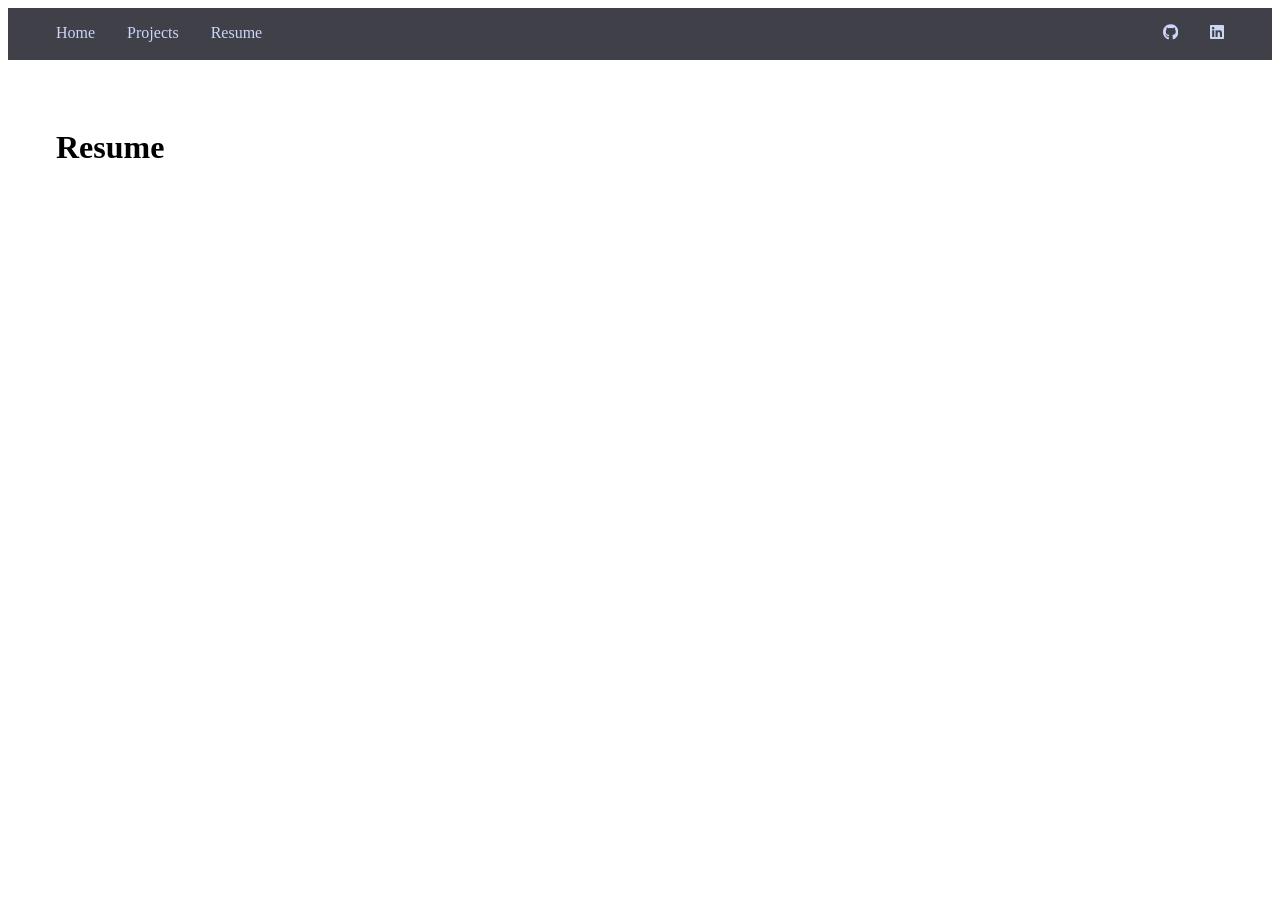
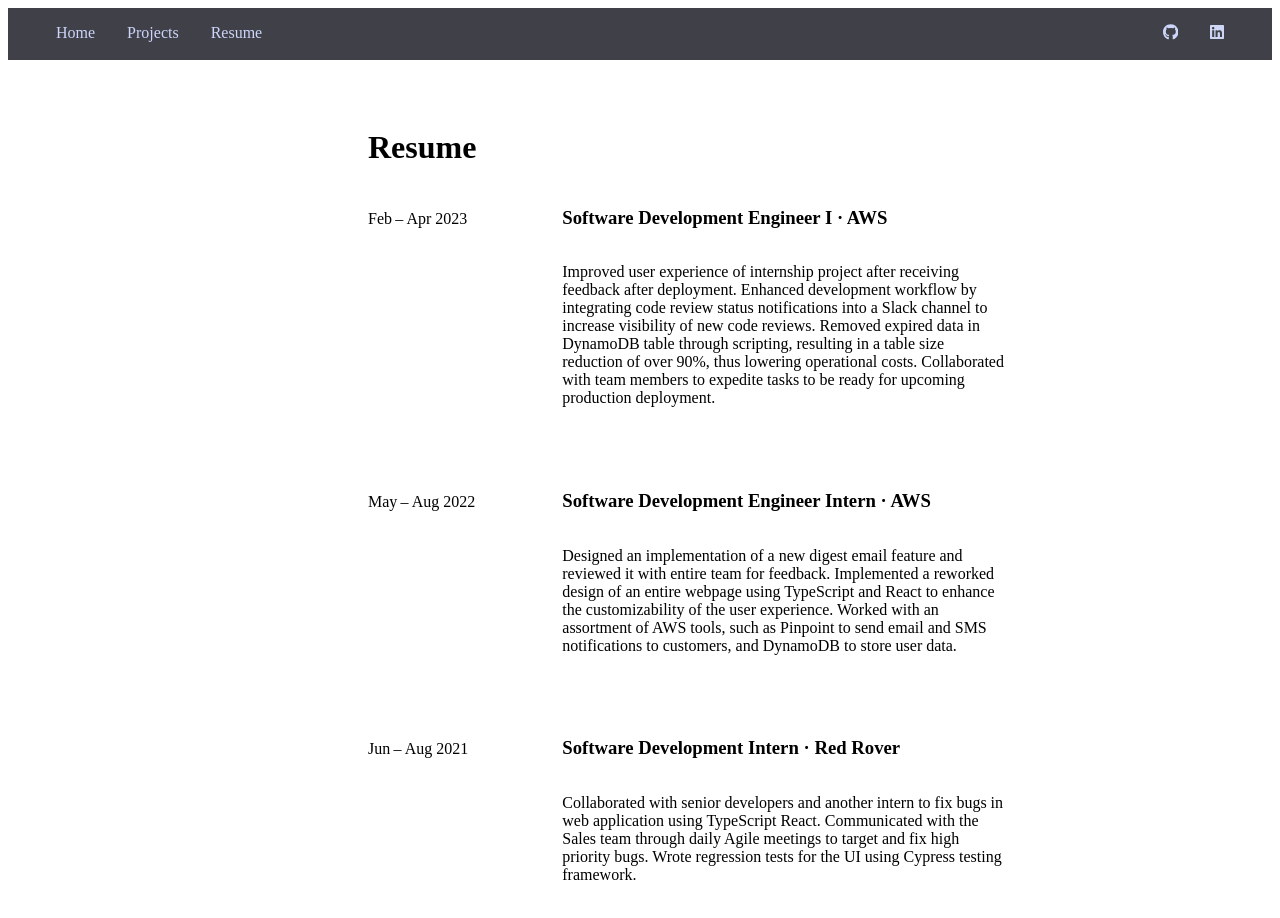
Before and after one commit to cheneyni-451/cheneyni-451.github.io, a SvelteKit app: page /resume in a window 1280 px wide. Shown: the top 918 px of the page. Before the commit the page ends 800 px from the top, so only its background shows below. Built offline with nearby package versions, Linux system fonts and the light colour scheme.

Commit message:
Start resume page

```diff
--- /dev/null
+++ b/src/lib/components/ResumeItem.svelte
@@ -0,0 +1,35 @@
+<script>
+	export let itemData;
+</script>
+
+<div class="item-grid">
+	<p class="item-date">{itemData.date}</p>
+	<h3 class="item-title">{itemData.title}</h3>
+	<p class="item-description">{itemData.description}</p>
+</div>
+
+<style>
+	.item-grid {
+		display: grid;
+		grid-template:
+			'a b'
+			'a c' auto / 4fr 10fr;
+		align-items: baseline;
+		column-gap: 1em;
+		margin-bottom: 3em;
+	}
+
+	.item-date {
+		grid-area: a;
+	}
+
+	.item-title {
+		grid-area: b;
+		font-weight: 900;
+	}
+
+	.item-description {
+		grid-area: c;
+		max-width: 500px;
+	}
+</style>
--- /dev/null
+++ b/src/lib/components/ResumeList.svelte
@@ -0,0 +1,17 @@
+<script>
+	import ResumeItem from '$lib/components/ResumeItem.svelte';
+
+	export let resumeData;
+</script>
+
+<div class="resume-list">
+	{#each resumeData as resumeItem}
+		<ResumeItem itemData={resumeItem} />
+	{/each}
+</div>
+
+<style>
+	.resume-list {
+		margin-top: 1em;
+	}
+</style>
--- a/src/lib/styles/main.css
+++ b/src/lib/styles/main.css
@@ -2,11 +2,14 @@
 
 body {
     margin: 0;
-    /* background-color: var(--cp-mocha-base); */
-    background-image: url("https://i.pinimg.com/originals/d8/64/0a/d8640a81a481e6b1d4813e6d94507085.png");
+    background-color: var(--cp-mocha-base);
     color: var(--cp-mocha-text);
 }
 
 a {
     color: var(--cp-mocha-text)
 }
+
+blockquote, dd, dl, figure, h1, h2, h3, h4, h5, h6, hr, p, pre {
+  margin: 0;
+}
--- a/src/routes/+layout.svelte
+++ b/src/routes/+layout.svelte
@@ -23,6 +23,10 @@
 <style>
 	#main {
 		position: absolute;
+		width: 50%;
+		max-width: 900px;
+		left: 50%;
+		transform: translateX(-50%);
 		margin: 3em;
 	}
 </style>
--- /dev/null
+++ b/src/routes/resume/+page.server.js
@@ -0,0 +1,22 @@
+import { resumeItems } from './resumeData';
+
+export function load() {
+	return {
+		resumeItems: resumeItems
+			.sort((a, b) => b.date[0].getTime() - a.date[0].getTime())
+			.map(({ date, company, title, description }) => {
+				const dateTimeFormat = new Intl.DateTimeFormat('en-US', {
+					month: 'short',
+					year: 'numeric'
+				});
+				const dateString =
+					date.length === 1
+						? `${dateTimeFormat.format(date[0])} - Present`
+						: dateTimeFormat.formatRange(date[0], date[1]);
+
+				const titleString = `${title} · ${company}`;
+
+				return { date: dateString, title: titleString, description };
+			})
+	};
+}
--- a/src/routes/resume/+page.svelte
+++ b/src/routes/resume/+page.svelte
@@ -1 +1,7 @@
+<script>
+	import ResumeList from '$lib/components/ResumeList.svelte';
+	export let data;
+</script>
+
 <h1>Resume</h1>
+<ResumeList resumeData={data.resumeItems} />
--- /dev/null
+++ b/src/routes/resume/resumeData.js
@@ -0,0 +1,38 @@
+/**
+ * @typedef {Object} ResumeItem
+ * @property {Date[]} date
+ * @property {string} title
+ * @property {string} company
+ * @property {string} description
+ */
+
+/**
+ * @type {ResumeItem[]}
+ */
+export const resumeItems = [
+	{
+		date: [new Date(2023, 1), new Date(2023, 3)],
+		title: 'Software Development Engineer I',
+		company: 'AWS',
+		description: `Improved user experience of internship project after receiving feedback after deployment.
+    Enhanced development workflow by integrating code review status notifications into a Slack channel to increase visibility of new code reviews.
+    Removed expired data in DynamoDB table through scripting, resulting in a table size reduction of over 90%, thus lowering operational costs.
+    Collaborated with team members to expedite tasks to be ready for upcoming production deployment.`
+	},
+	{
+		date: [new Date(2022, 4), new Date(2022, 7)],
+		title: 'Software Development Engineer Intern',
+		company: 'AWS',
+		description: `Designed an implementation of a new digest email feature and reviewed it with entire team for feedback.
+    Implemented a reworked design of an entire webpage using TypeScript and React to enhance the customizability of the user experience.
+    Worked with an assortment of AWS tools, such as Pinpoint to send email and SMS notifications to customers, and DynamoDB to store user data.`
+	},
+	{
+		date: [new Date(2021, 5), new Date(2021, 7)],
+		title: 'Software Development Intern',
+		company: 'Red Rover',
+		description: `Collaborated with senior developers and another intern to fix bugs in web application using TypeScript React.
+    Communicated with the Sales team through daily Agile meetings to target and fix high priority bugs.
+    Wrote regression tests for the UI using Cypress testing framework.`
+	}
+];
```
